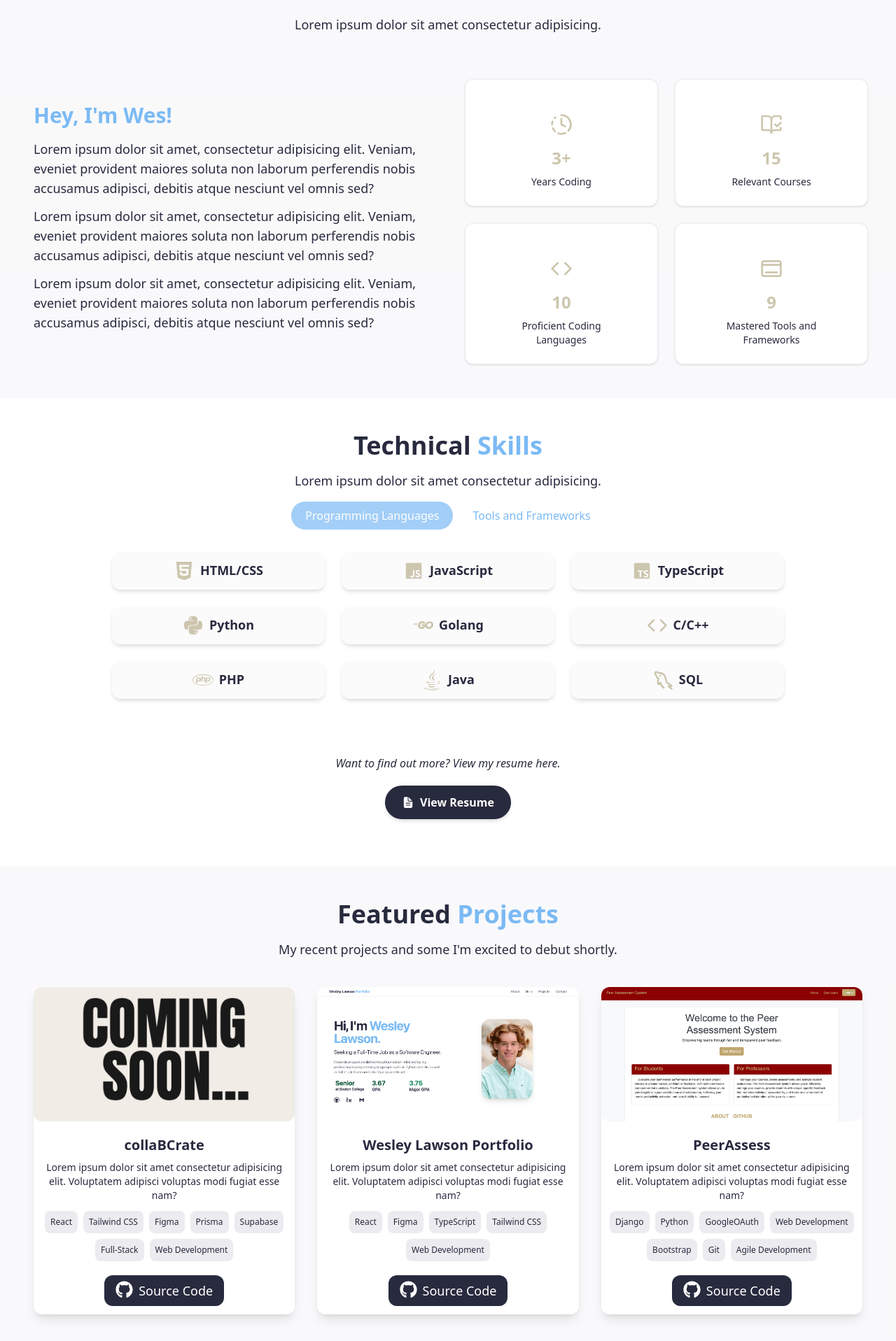
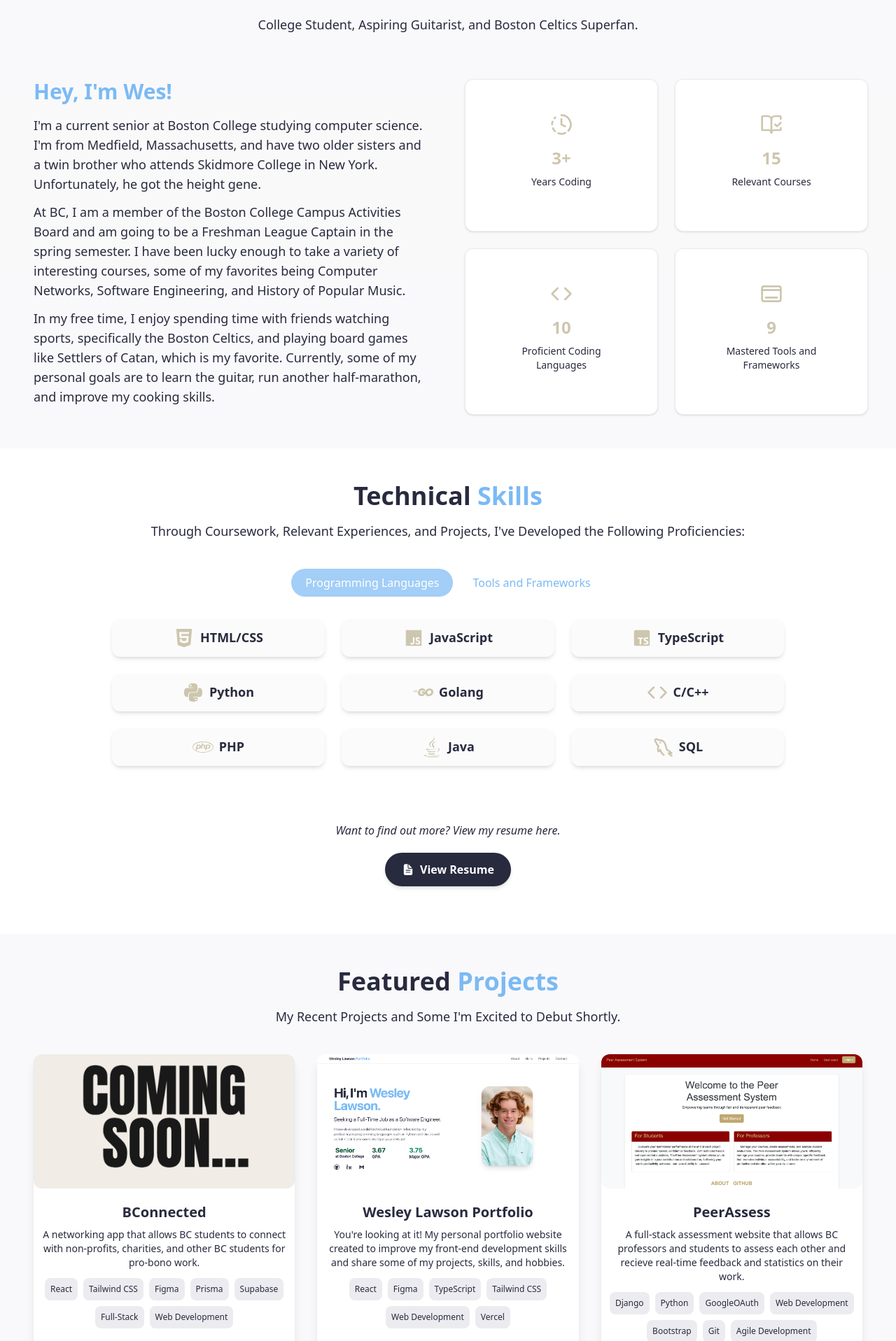
Before and after one commit to wesley-lawson13/WesleyLawsonPortfolio, a React (Vite) app in the folder Portfolio/: page / in a window 1280 px wide. Shown: the part 883-2800 px from the top of the page at 70% size. Built offline with nearby package versions, Linux system fonts and the light colour scheme.

Commit message:
Comitting minor changes, ready for deployment

```diff
--- a/Portfolio/src/components/AboutSection.jsx
+++ b/Portfolio/src/components/AboutSection.jsx
@@ -20,7 +20,7 @@
             About <span className="text-blue">Me</span>
           </h2>
           <p className="text-base sm:text-lg text-dark font-normal">
-            Lorem ipsum dolor sit amet consectetur adipisicing.
+            College Student, Aspiring Guitarist, and Boston Celtics Superfan.
           </p>
         </div>
 
@@ -31,19 +31,20 @@
               Hey, I'm Wes!
             </h3>
             <p className="text-base sm:text-lg text-dark mb-3 font-light">
-              Lorem ipsum dolor sit amet, consectetur adipisicing elit. Veniam,
-              eveniet provident maiores soluta non laborum perferendis nobis
-              accusamus adipisci, debitis atque nesciunt vel omnis sed?
+              I'm a current senior at Boston College studying computer science. I'm from
+              Medfield, Massachusetts, and have two older sisters and a twin brother who attends Skidmore College in New York.
+              Unfortunately, he got the height gene.
             </p>
             <p className="text-base sm:text-lg text-dark mb-3 font-light">
-              Lorem ipsum dolor sit amet, consectetur adipisicing elit. Veniam,
-              eveniet provident maiores soluta non laborum perferendis nobis
-              accusamus adipisci, debitis atque nesciunt vel omnis sed?
+              At BC, I am a member of the Boston College Campus Activities Board and
+              am going to be a Freshman League Captain in the spring semester. I have been lucky
+              enough to take a variety of interesting courses, some of my favorites being Computer Networks,
+              Software Engineering, and History of Popular Music.
             </p>
             <p className="text-base sm:text-lg text-dark mb-3 font-light">
-              Lorem ipsum dolor sit amet, consectetur adipisicing elit. Veniam,
-              eveniet provident maiores soluta non laborum perferendis nobis
-              accusamus adipisci, debitis atque nesciunt vel omnis sed?
+              In my free time, I enjoy spending time with friends watching sports, specifically the Boston Celtics,
+               and playing board games like Settlers of Catan, which is my favorite. Currently, some of my personal goals
+              are to learn the guitar, run another half-marathon, and improve my cooking skills.
             </p>
           </div>
 
--- a/Portfolio/src/components/ContactSection.jsx
+++ b/Portfolio/src/components/ContactSection.jsx
@@ -19,7 +19,7 @@
           Get In <span className="text-blue">Touch</span>
         </h2>
         <p className="text-lg text-dark font-normal mb-12">
-          Feel free to reach out via email, phone, or connect in person.
+          Feel Free to Reach Out via Email, Phone, or Connect in Person.
         </p>
 
         <div className="flex flex-col gap-8 items-center mb-15">
--- a/Portfolio/src/components/Footer.jsx
+++ b/Portfolio/src/components/Footer.jsx
@@ -1,7 +1,7 @@
 
 
 export const Footer = () => {
-    return <footer className="py-8 px-4 bg-dark relative border-t border-muted/30 mt-8 pt-8 lg:gap-10 justify-between flex flex-wrap">
+    return <footer className="py-8 px-4 bg-dark relative border-t border-muted/30 mt-2 pt-8 lg:gap-10 justify-between flex flex-wrap">
         <p className="text-blue text-sm">Icons: <a href="https://react-icons.github.io/react-icons/" className="text-md font-semibold">React Icons</a>, <a href="https://lucide.dev/icons/" className="text-md font-semibold">Lucide</a>.</p>
         <p className="text-blue text-sm">Design and code &copy; {new Date().getFullYear()} Wesley Lawson.</p>
     </footer>
--- a/Portfolio/src/components/HeroSection.jsx
+++ b/Portfolio/src/components/HeroSection.jsx
@@ -52,7 +52,7 @@
           <img
             src={profilePic}
             alt="Wesley Lawson portrait"
-            className="w-48 h-64 sm:w-60 sm:h-80 md:w-72 md:h-[28rem] object-cover object-top rounded-[2rem] shadow-xl"
+            className="w-48 h-64 sm:w-60 sm:h-80 md:w-72 md:h-[28rem] object-cover object-top rounded-[2rem] shadow-md hover:shadow-xl hover:scale-101 transition-shadow"
           />
         </div>
 
--- a/Portfolio/src/components/Navbar.jsx
+++ b/Portfolio/src/components/Navbar.jsx
@@ -1,6 +1,6 @@
 import { cn } from "@/lib/utils"
 import { useEffect, useState } from 'react'
-import { FiMenu, FiX } from "react-icons/fi"; // 👈 add these icons
+import { FiMenu, FiX } from "react-icons/fi";
 
 const navItems = [
     {name: "About", href: "#about"},
@@ -11,11 +11,11 @@
 
 export const Navbar = () => {
   const [isScrolled, setIsScrolled] = useState(false);
-  const [isMenuOpen, setIsMenuOpen] = useState(false); // 👈 for mobile toggle
+  const [isMenuOpen, setIsMenuOpen] = useState(false);
 
   useEffect(() => {
     const handleScroll = () => {
-      setIsScrolled(window.scrollY > 10); // 👈 fixed window.screenY typo
+      setIsScrolled(window.scrollY > 10);
     };
     window.addEventListener("scroll", handleScroll);
     return () => window.removeEventListener("scroll", handleScroll);
@@ -29,14 +29,12 @@
       )}
     >
       <div className="container flex items-center justify-between">
-        {/* Logo */}
         <a href="#hero" className="text-lg sm:text-xl font-bold text-dark flex items-center">
           <span className="relative z-10">
             Wesley Lawson <span className="text-blue">Portfolio</span>
           </span>
         </a>
 
-        {/* Desktop Nav */}
         <div className="hidden md:flex space-x-8">
           {navItems.map((item, key) => (
             <a
@@ -49,7 +47,6 @@
           ))}
         </div>
 
-        {/* Mobile Menu Button */}
         <button
           className="md:hidden text-dark focus:outline-none"
           onClick={() => setIsMenuOpen(!isMenuOpen)}
@@ -58,7 +55,6 @@
         </button>
       </div>
 
-      {/* Mobile Menu Dropdown */}
       {isMenuOpen && (
         <div className="md:hidden bg-white/95 backdrop-blur-sm shadow-md py-4">
           <div className="flex flex-col items-center space-y-4">
--- a/Portfolio/src/components/ProjectsSection.jsx
+++ b/Portfolio/src/components/ProjectsSection.jsx
@@ -4,24 +4,24 @@
 const projects = [
     {
         id: 1,
-        title: "collaBCrate",
-        description: "",
+        title: "BConnected",
+        description: "A networking app that allows BC students to connect with non-profits, charities, and other BC students for pro-bono work.",
         image: "/projects/ComingSoon.png",
         tags: ["React", "Tailwind CSS", "Figma", "Prisma", "Supabase", "Full-Stack", "Web Development"],
-        githubUrl: "",
+        githubUrl: "https://github.com/wesley-lawson13/BConnected",
     },
     {
         id: 2,
         title: "Wesley Lawson Portfolio",
-        description: "",
+        description: "You're looking at it! My personal portfolio website created to improve my front-end development skills and share some of my projects, skills, and hobbies.",
         image: "/projects/PortfolioImage.png",
-        tags: ["React", "Figma", "TypeScript", "Tailwind CSS", "Web Development"],
+        tags: ["React", "Figma", "TypeScript", "Tailwind CSS", "Web Development", "Vercel"],
         githubUrl: "https://github.com/wesley-lawson13/WesleyLawsonPortfolio",
     },
     {
         id: 3,
         title: "PeerAssess",
-        description: "",
+        description: "A full-stack assessment website that allows BC professors and students to assess each other and recieve real-time feedback and statistics on their work.",
         image: "/projects/PeerAssess.png",
         tags: ["Django", "Python", "GoogleOAuth", "Web Development", "Bootstrap", "Git", "Agile Development"],
         githubUrl: "https://github.com/CSCI3356-Spring2025/Ctrl-Alt-Elite",
@@ -38,7 +38,7 @@
 
                 <div className="text-center mb-10">
                     <h2 className="text-4xl font-bold text-dark mb-4">Featured <span className="text-blue">Projects</span></h2>
-                    <p className="text-lg text-dark font-normal">My recent projects and some I'm excited to debut shortly.</p>
+                    <p className="text-lg text-dark font-normal">My Recent Projects and Some I'm Excited to Debut Shortly.</p>
                 </div>
 
                 <div className="grid grid-cols-1 md:grid-cols-2 lg:grid-cols-3 gap-8 mb-20">
@@ -52,7 +52,7 @@
                             </div>
                             <div className="mx-2 text-center text-xl mb-5">
                                 <h5 className="text-dark font-bold mb-2">{project.title}</h5>
-                                <p className="text-dark font-light text-sm mb-3">Lorem ipsum dolor sit amet consectetur adipisicing elit. Voluptatem adipisci voluptas modi fugiat esse nam?</p>
+                                <p className="text-dark font-light text-sm mb-3">{project.description}</p>
                                 <div className="flex flex-wrap gap-2 mb-4 justify-center">
                                     {project.tags.map((tag) => (
                                         <span className="bg-muted rounded-lg text-dark border-muted px-2 py-2 text-xs">{tag}</span>
--- a/Portfolio/src/components/SkillsSection.jsx
+++ b/Portfolio/src/components/SkillsSection.jsx
@@ -51,9 +51,9 @@
             className="bg-background py-12 px-4 relative"
         >
             <div className="container mx-auto z-10 max-w-5xl mb-5">
-                <div className="text-center mb-4">
+                <div className="text-center mb-10">
                     <h2 className="text-4xl font-bold text-dark mb-4">Technical <span className="text-blue">Skills</span></h2>
-                    <p className="text-lg text-dark font-normal">Lorem ipsum dolor sit amet consectetur adipisicing.</p>
+                    <p className="text-lg text-dark font-normal">Through Coursework, Relevant Experiences, and Projects, I've Developed the Following Proficiencies:</p>
                 </div>
 
                 <div className="flex flex-wrap justify-center mx-auto gap-2 mb-8">
```
